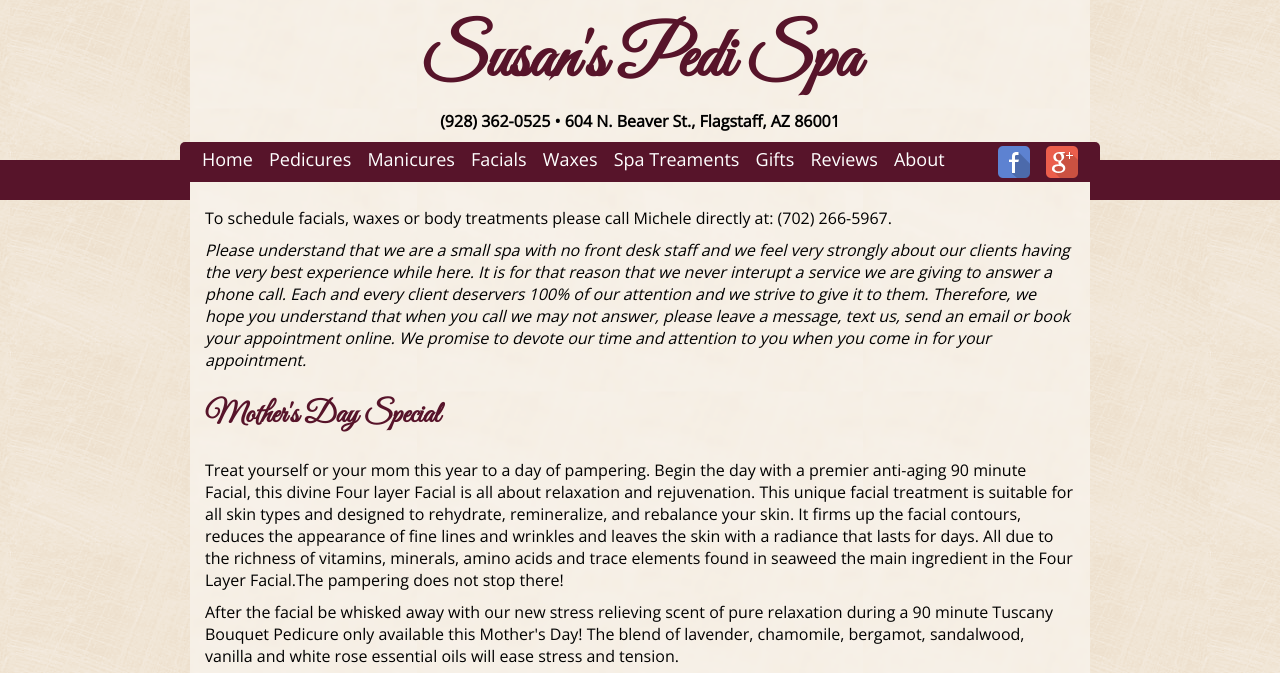
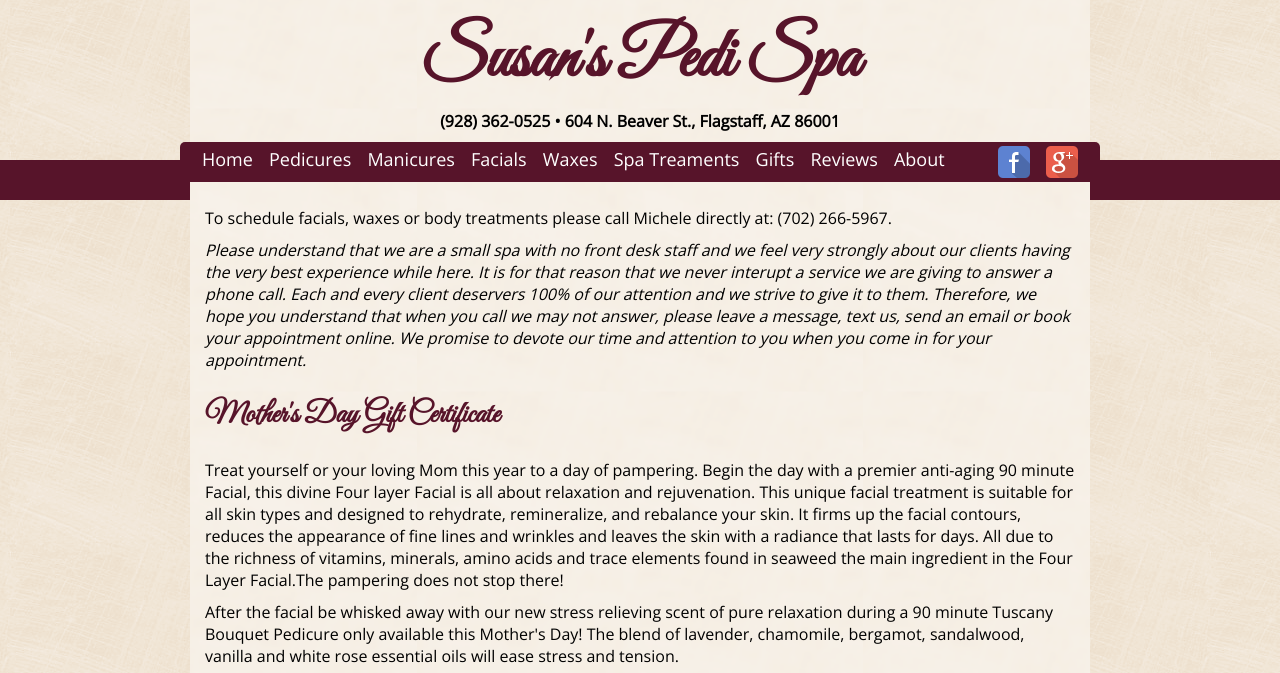
Before and after one commit to susanspedispa/susanspedispa.github.io, a Jekyll site: the page built from index.html, in a window 1280 px wide and 900 px high, cut to the strip 0-673 px from the top of the window. Built offline with Jekyll 4.4.1, drawn with Linux system fonts in a browser that asks for light colours.

Commit message:
Update intro.html

```diff
--- a/_includes/intro.html
+++ b/_includes/intro.html
@@ -1,6 +1,6 @@
 <p>To schedule facials, waxes or body treatments please call Michele directly at: (702) 266-5967.</p>
 <p><i>Please understand that we are a small spa with no front desk staff and we feel very strongly about our clients having the very best experience while here. It is for that reason that we never interupt a service we are giving to answer a phone call. Each and every client deservers 100% of our attention and we strive to give it to them. Therefore, we hope you understand that when you call we may not answer, please leave a message, text us, send an email or book your appointment online. We promise to devote our time and attention to you when you come in for your appointment. </i></p>
-<p><h3>Mother's Day Special</h3></p>
-<p>Treat yourself or your mom this year to a day of pampering. Begin the day with a premier anti-aging 90 minute Facial, this divine Four layer Facial is all about relaxation and rejuvenation. This unique facial treatment is suitable for all skin types and designed to rehydrate, remineralize, and rebalance your skin. It firms up the facial contours, reduces the appearance of fine lines and wrinkles and leaves the skin with a radiance that lasts for days. All due to the richness of vitamins, minerals, amino acids and trace elements found in seaweed the main ingredient in the Four Layer Facial.The pampering does not stop there!</p>
+<p><h3>Mother's Day Gift Certificate</h3></p>
+<p>Treat yourself or your loving Mom this year to a day of pampering. Begin the day with a premier anti-aging 90 minute Facial, this divine Four layer Facial is all about relaxation and rejuvenation. This unique facial treatment is suitable for all skin types and designed to rehydrate, remineralize, and rebalance your skin. It firms up the facial contours, reduces the appearance of fine lines and wrinkles and leaves the skin with a radiance that lasts for days. All due to the richness of vitamins, minerals, amino acids and trace elements found in seaweed the main ingredient in the Four Layer Facial.The pampering does not stop there!</p>
 <p>After the facial be whisked away with our new stress relieving scent of pure relaxation during a 90 minute Tuscany Bouquet Pedicure only available this Mother's Day! The blend of lavender, chamomile, bergamot, sandalwood, vanilla and white rose essential oils will ease stress and tension. </p>
 <iframe height="200" width="800" src="//susanspedispa.fullslate.com/go/699/Mother's-Day-Special?view=bare" style="border: solid 1px #999999; background-color: transparent" frameborder="0" allowtransparency="true"><a title="Online scheduling" href="http://susanspedispa.fullslate.com/go/699/Mother's-Day-Special?view=bare">Schedule appointment</a></iframe>
```
